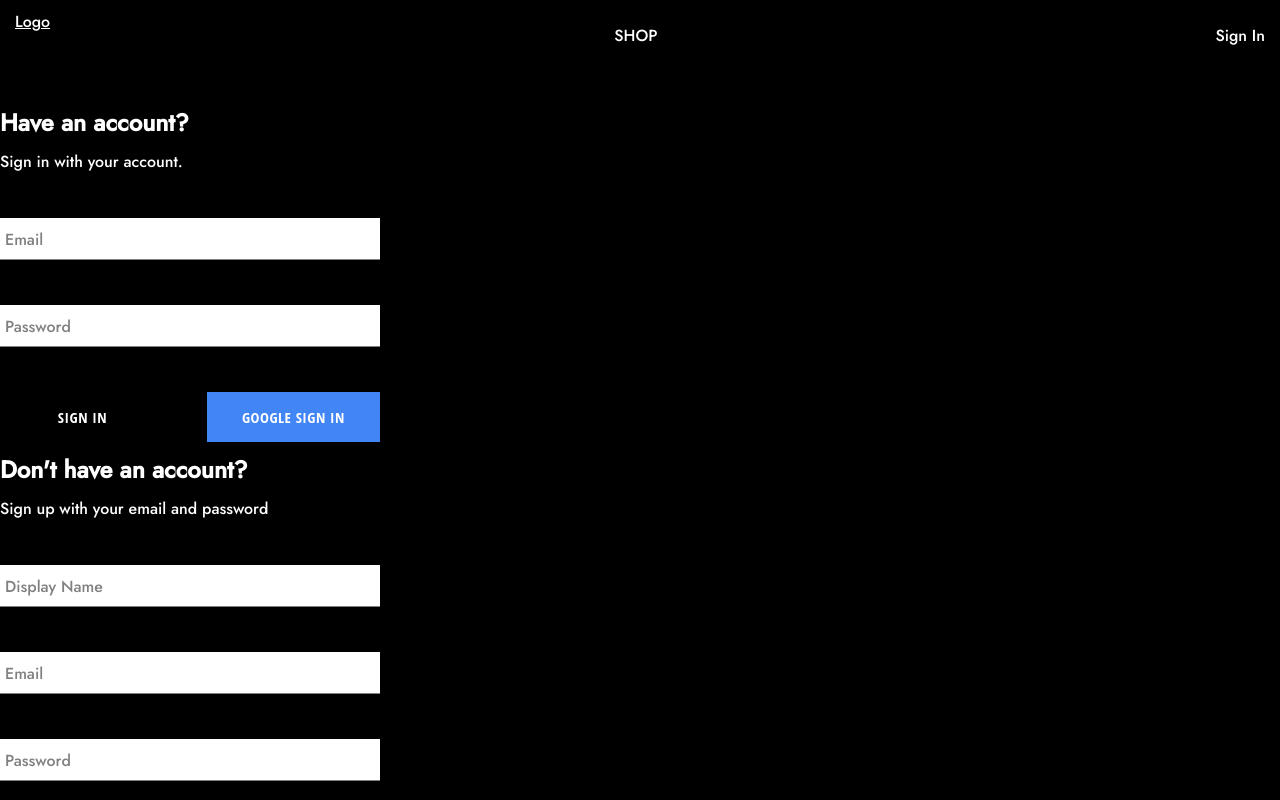
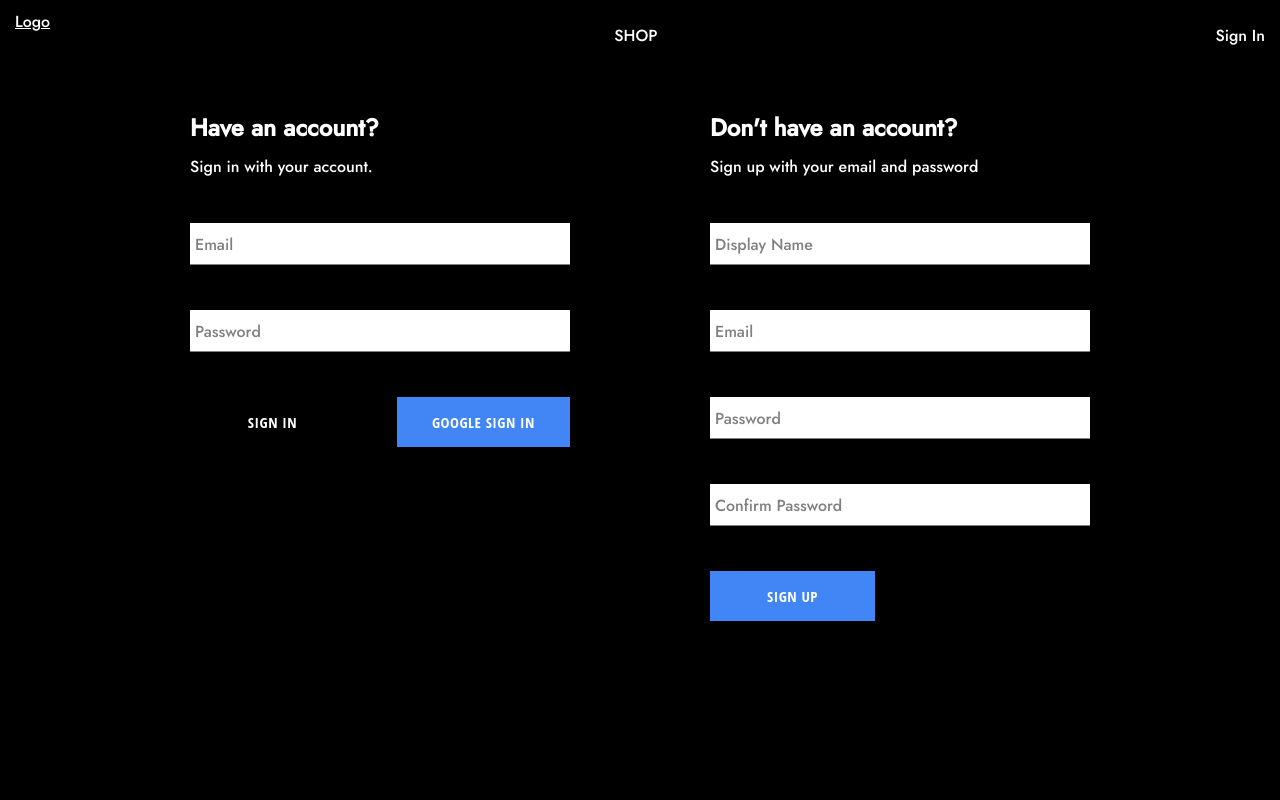
Before and after one commit to jackwuersch/react-ecom-playground, a React (Create React App) app: page /auth in a window 1280 px wide. Shown: the top 800 px of the page. Built offline with nearby package versions, Linux system fonts and the light colour scheme; no server answers.

Commit message:
added signin form styling

```diff
--- a/src/components/sign-in-form/sign-in-form.component.jsx
+++ b/src/components/sign-in-form/sign-in-form.component.jsx
@@ -23,13 +23,6 @@
   const resetFormFields = () => {
     setFormFields(defaultFormFields);
   };
-
-
-  const logGoogleUser = async () => {
-    const { user } = await signInWithGooglePopup();
-    createUserDocumentFromAuth(user)
-}
-
   const handleSubmit = async (event) => {
     event.preventDefault();
 
@@ -38,6 +31,17 @@
       console.log(response);
       resetFormFields();
     } catch (error) {
+      switch(error.code) {
+        case 'auth/wrong-password':
+          alert('Incorrect password for email');
+          break;
+        case 'auth/user-not-found':
+          alert('No user found with this email');
+          break;
+        default:
+          // firebase still doesnt have docs for other errors so just using primary ones now.
+          console.log(error);
+      }
     }
   };
 
@@ -70,7 +74,7 @@
         />
         <div className='buttons-container'>
         <Button type='submit' >Sign In</Button>
-        <Button buttonType='google' onClick={signInWithGooglePopup} >Google Sign In</Button>
+        <Button type='button' buttonType='google' onClick={signInWithGooglePopup} >Google Sign In</Button>
         </div>
       </form>
     </div>
--- a/src/routes/authentication/authentication.component.jsx
+++ b/src/routes/authentication/authentication.component.jsx
@@ -2,10 +2,12 @@
 import SignUpForm from '../../components/sign-up-form/sign-up-form.component';
 import SignInForm from '../../components/sign-in-form/sign-in-form.component';
 
+import './authentication.styles.scss';
+
 const SignIn = () => {
 
     return (
-        <div>
+        <div className='authentication-container'>
             <SignInForm />
             <SignUpForm />
         </div>
--- /dev/null
+++ b/src/routes/authentication/authentication.styles.scss
@@ -0,0 +1,6 @@
+.authentication-container {
+    display: flex;
+    width: 900px;
+    justify-content: space-between;
+    margin: 30px auto;
+  }
```
